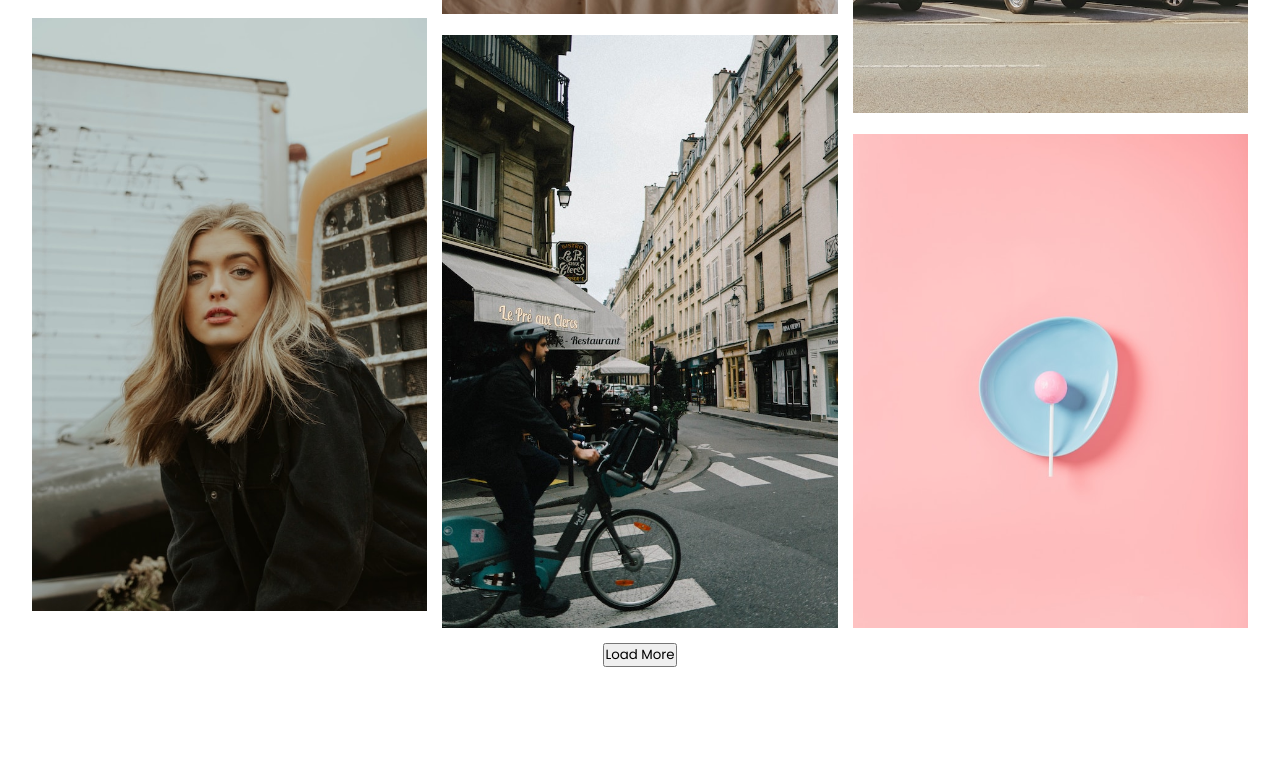
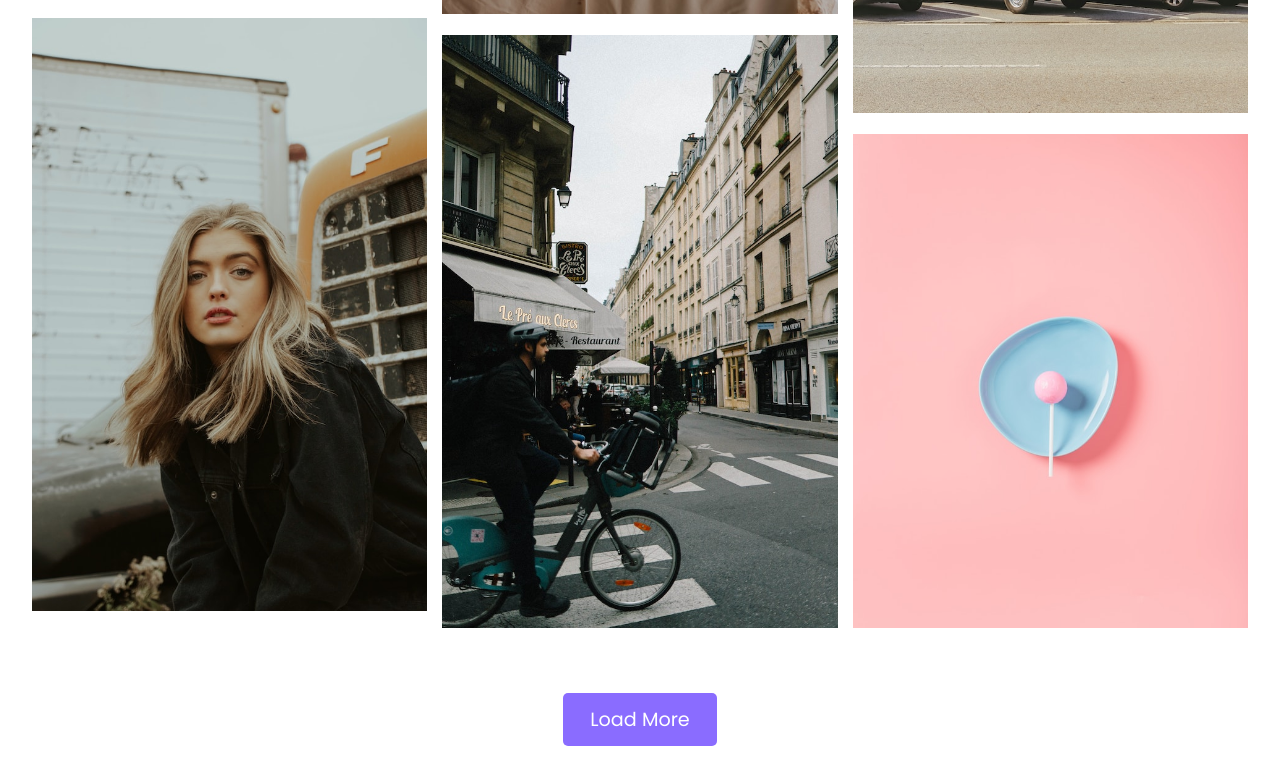
Before and after one commit to mrghkh12/Vanilla-js-Image-Search-Engine, a plain HTML site: page index.html in a window 1280 px wide. Shown: the part 1454-2238 px from the top of the page. Before the commit the page ends 2121 px from the top, so only its background shows below. Drawn offline with nearby package versions, Linux system fonts and the light colour scheme.

Commit message:
feat(style.css): set style for more image btn

```diff
--- a/css/style.css
+++ b/css/style.css
@@ -82,3 +82,15 @@
 .gallery-section .image-container .img-card img{
     width: 100%;
 }
+
+.gallery-section .more-img-btn{
+    outline: none;
+    border: none;
+    border-radius: 5px;
+    margin: 50px 0;
+    color: #fff;
+    cursor: pointer;
+    font-size: 1.2rem;
+    padding: 12px 27px;
+    background: #8a6cff;
+}
```
